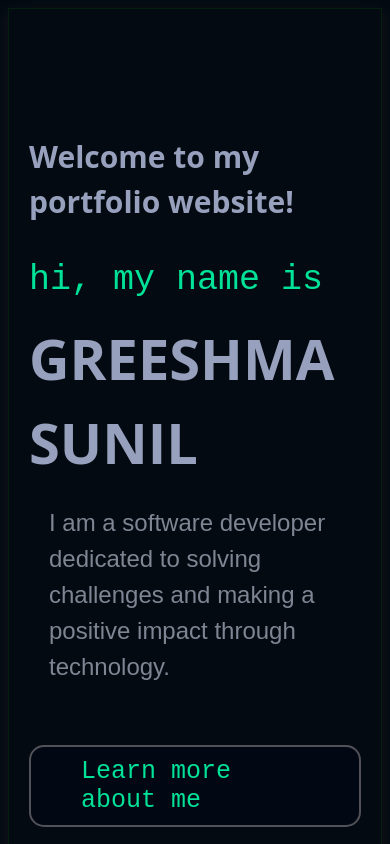
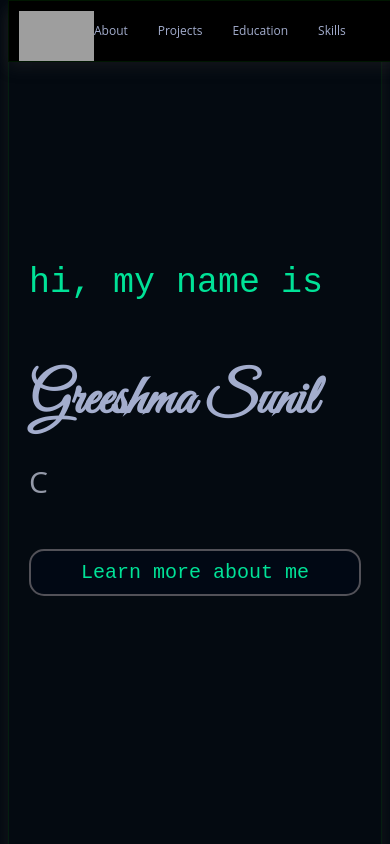
Before and after one commit to greeshmasunil10/portfolio, a React (Create React App) app: page / in a window 390 px wide. Shown: the top 844 px of the page. Built offline with nearby package versions, Linux system fonts and the light colour scheme; grey boxes are pictures that could not be loaded.

Commit message:
design changes 3

```diff
--- a/package.json
+++ b/package.json
@@ -12,7 +12,7 @@
     "react-animated-cursor": "^2.5.2",
     "react-bootstrap": "^2.7.0",
     "react-cursor-effect": "^0.0.5",
-    "react-dom": "^18.2.0",
+    "react-dom": "^18.0.0",
     "react-intersection-observer": "^9.4.1",
     "react-router-dom": "^6.8.0",
     "react-scripts": "5.0.1",
@@ -20,6 +20,7 @@
     "react-scroller": "^0.0.3",
     "react-spring": "^9.6.1",
     "react-timeline-animation": "^1.2.3",
+    "react-type-animation": "^2.1.2",
     "web-vitals": "^2.1.4"
   },
   "scripts": {
--- a/public/index.html
+++ b/public/index.html
@@ -3,6 +3,7 @@
   <head>
     <meta charset="utf-8" />
     <link rel="icon" href="%PUBLIC_URL%/favicon.ico" />
+    <link href="https://fonts.googleapis.com/css2?family=Great+Vibes&display=swap" rel="stylesheet">
     <meta name="viewport" content="width=device-width, initial-scale=1.0">
     <meta name="theme-color" content="#000000" />
     <meta
--- a/src/App.js
+++ b/src/App.js
@@ -12,7 +12,7 @@ import ContactMe from "./Sections/ContactMe";
 import gsIcon from "./Images/GS.ico";
 import { Link as ScrollLink } from "react-scroll";
 
-const App = () =>{
+const App = () => {
   return (
     <BrowserRouter>
       <div className="App">
@@ -44,6 +44,17 @@ const App = () =>{
               </li>
               <li>
                 <ScrollLink
+                  to="about-me-section"
+                  smooth={true}
+                  duration={500}
+                  spy={true}
+                  offset={-60}
+                >
+                  About
+                </ScrollLink>
+              </li>
+              <li>
+                <ScrollLink
                   to="projects-section"
                   smooth={true}
                   duration={500}
@@ -53,17 +64,7 @@ const App = () =>{
                   Projects
                 </ScrollLink>
               </li>
-              <li>
-                <ScrollLink
-                  to="about-me-section"
-                  smooth={true}
-                  duration={500}
-                  spy={true}
-                  offset={-60}
-                >
-                  About
-                </ScrollLink>
-              </li>
+
               <li>
                 <ScrollLink
                   to="education-section"
@@ -102,6 +103,6 @@ const App = () =>{
       </div>
     </BrowserRouter>
   );
-}
+};
 
 export default App;
--- a/src/Home.js
+++ b/src/Home.js
@@ -36,13 +36,13 @@ const Home = () => {
 
       <ScrollToTopButton handleScrollTop={handleScrollTop} />
       <AnimatedCursor
+        color="0, 226, 151"
         innerSize={8}
-        outerSize={16}
-        color='200, 0, 116'
+        outerSize={25}
         outerAlpha={0.2}
         innerScale={0.7}
         outerScale={5}
-        trailingSpeed={20}
+        trailingSpeed={8}
         trailingDelay={0}
       />
     </div>
--- a/src/Sections/Intro.js
+++ b/src/Sections/Intro.js
@@ -1,24 +1,32 @@
 import React, { useEffect, useRef } from "react";
 import { Link } from "react-router-dom";
 import ScrollToSectionButton from "../Helpers/ScrollToSectionButton";
+import { TypeAnimation } from "react-type-animation";
 
 const Intro = () => {
   return (
     <div className="body">
-      <div className="">
+      <div className="intro">
+        <div className="courier">hi, my name is</div>
         <br />
-      <br />
-      <h2>
-        Welcome to my portfolio website!
-        <p />
-      </h2>
-      <div className="courier">hi, my name is</div>
+        <h1 className="my-name">Greeshma Sunil</h1>
+        <div className="contentStyle">
+          <div className="tagline">
+            <TypeAnimation
+              sequence={[
+                "Software Engineer",
+                1000,
+                "Problem Solver",
+                2000,
+                "Creative coder",
+                2000,
+                () => {},
+              ]}
+              cursor={true}
+              repeat={Infinity}
+              // style={{fontSize:"40px"}}
 
-      <h2 className="heading">GREESHMA SUNIL</h2>
-      <div className="contentStyle">
-        <div className="content">
-          I am a software developer dedicated to solving challenges and making a
-          positive impact through technology.
+            />
           </div>
         </div>
         <p />
@@ -28,7 +36,8 @@ const Intro = () => {
             buttonName="Learn more about me"
           />
         </div>
-    </div></div>
+      </div>
+    </div>
   );
 };
 
--- a/src/Styles/App.css
+++ b/src/Styles/App.css
@@ -1,9 +1,10 @@
 :root {
   --bgm-color: #040a11;
   --neon-green: #00e297;
-  --font-body-light: #97a0bc;
-  --font-body-dark: #808594;
+  --font-body-light: #a3adcd;
+  --font-body-dark: #9499a8;
   --nav-bar-color:rgb(0, 0, 0);
+  --content-size: 1rem;
 }
 
 
@@ -24,8 +25,36 @@
     color: #787fe8;
     text-decoration-line: underline;
   }
-  .header {
+  /* .header {
     opacity: 0;
+  } */
+
+  .my-name{
+    font-size: 3.5rem !important;
+  }
+  .btn{
+    width:fit-content !important;
+    font-size: 20px !important;
+  }
+
+  .tagline{
+    font-size: 30px !important;
+  }
+
+  .header{
+    padding-left: 40px !important;
+  }
+  .header__nav {
+    display: flex;
+    flex-wrap: wrap;
+    padding-left: 0px !important;
+  }
+
+  .header__nav li {
+    font-size: 12px !important;
+    /* max-width: 40px; */
+    padding: 0 0px;
+
   }
 
   /* .header__nav {
@@ -47,8 +76,6 @@
   .header__nav li:last-child {
     margin-bottom: 0;
   } */
-
-
 }
 
 /* For medium screens (between 576px and 992px) */
@@ -72,18 +99,35 @@ body {
   background-color: var(--bgm-color);
   color: var(--font-body-light);
   line-height: 1.5;
+  overflow-x: hidden;
 }
 
 .section {
   min-height: 100vh;
-  /* min-width:100vw; */
-  display: flex; /* add display:flex to make each section a flexbox */
+  display: flex;
   justify-content: center;
   align-items: center;
   flex-direction: column;
   border: 1px solid rgba(8, 218, 15, 0.1);
   box-shadow: 0 5px 15px rgba(56, 52, 52, 0.3);
   box-sizing:content-box;
+}
+
+.intro{
+  line-height: 1;
+  width: 100vw;
+}
+
+.tagline{
+  text-align: left;
+  color:var(--font-body-dark);
+  font-size: 40px;
+}
+
+.my-name{
+  font-size: 7rem;
+  font-family: 'Great Vibes', cursive;
+  padding: 1px;
 }
 
 .scroll-to-top-button {
@@ -127,7 +171,7 @@ body {
   border: 1px solid rgba(8, 218, 15, 0.1);
   box-shadow: 0 5px 15px rgba(56, 52, 52, 0.3);
   box-sizing:content-box;
-  width: 100vw;;
+  width: 100vw;
 }
 
 .header__nav {
@@ -143,7 +187,7 @@ body {
 }
 
 .header__nav a {
-  color: #ffffff;
+  color: var(--font-body-light);
   text-decoration: none;
 }
 
@@ -155,14 +199,15 @@ div.body {
   max-width: 120vb;
   margin: 20px auto;
   padding: 20px;
-  font-size: 20px;
+  font-size: 2rem;
+  /* text-align: left; */
 }
 
 div.content {
   max-width: 1000px;
   margin: 0px auto;
   padding: 20px;
-  font-size: 1.5rem;
+  font-size: 1.2rem;
   font-weight: 500;
   color: var(--font-body-dark);
   font-family: Arial, Helvetica, sans-serif;
@@ -178,6 +223,10 @@ div.content {
 p.courier{
   font-size: 20px;
 }
+
+
+
+
 
 .heading {
   color: var(--font-body-light);
@@ -273,17 +322,10 @@ a {
 
 
 .app-img {
-  width: 100%;
+  width: 80%;
   height: auto;
   padding-top: 10px;
   padding-bottom: 20px;
-  filter: blur(0);
-  transition: filter 0.3s ease-in-out;
-}
-
-.app-img {
-  width: 100%;
-  height: auto;
   filter: blur(0);
   transition: filter 0.3s ease-in-out;
 }
```
Also changed, not shown: 1 other file (tests, documents, lock files or other folders). Lines whose indentation alone changed are shown as unchanged.
